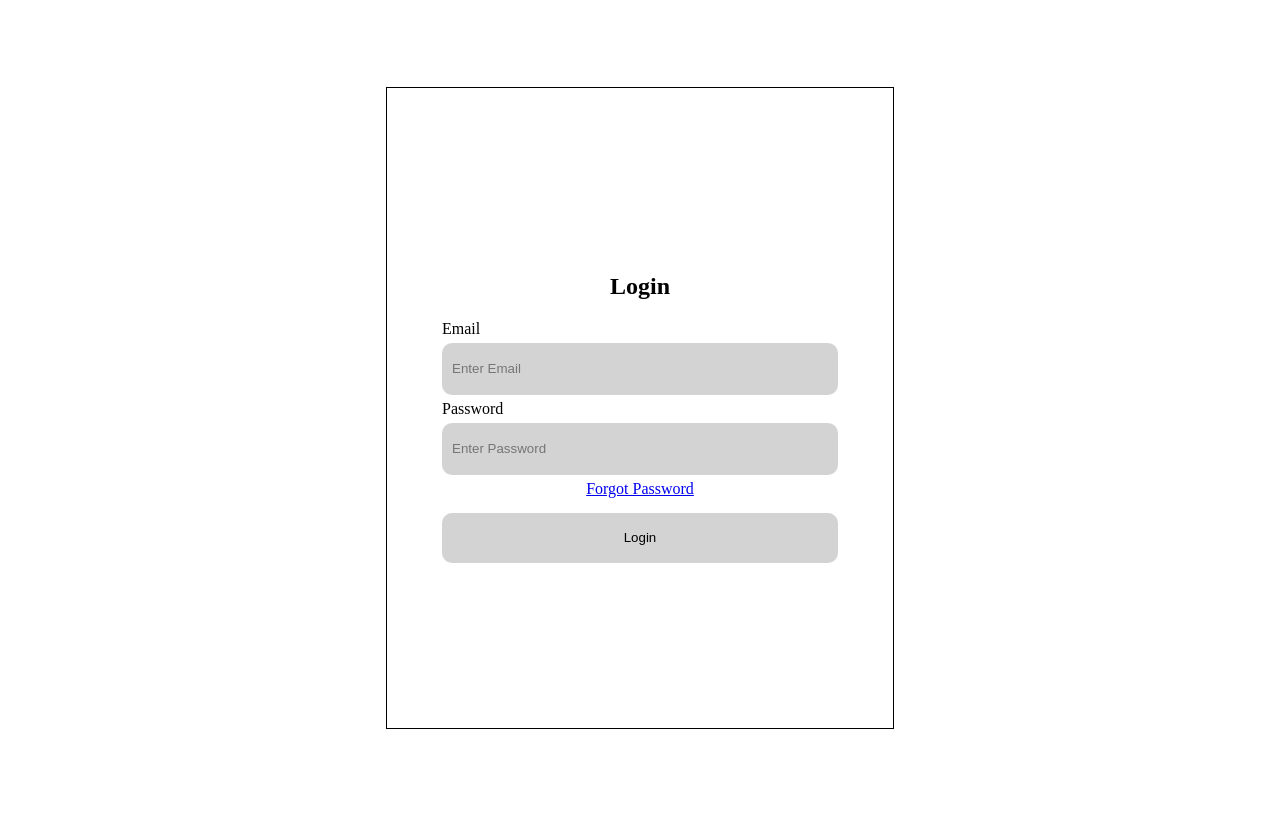
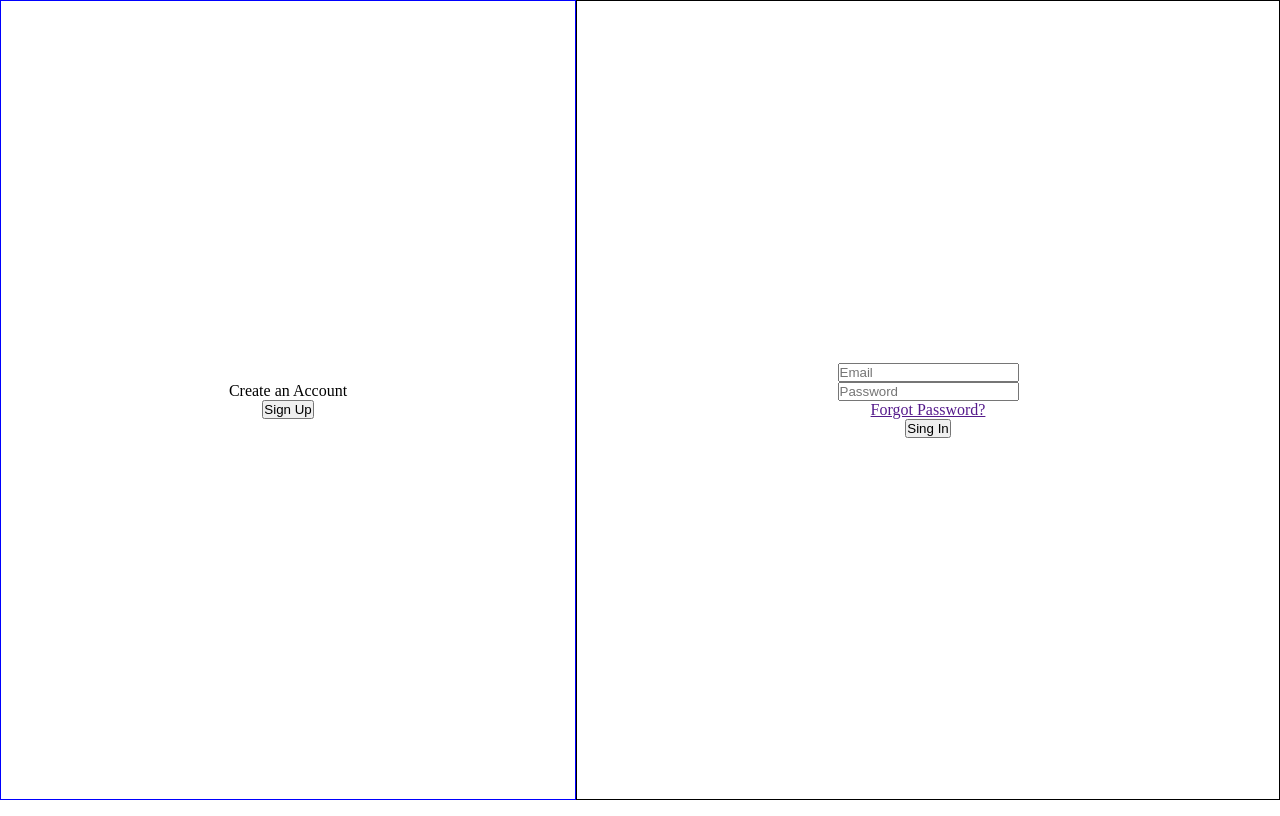
Before and after one commit to ciegodontreras/LoginPagePractice, a plain HTML site: page index.html in a window 1280 px wide. Drawn offline with Linux system fonts and the light colour scheme.

Commit message:
created the layout of the signin/signup page, still need to add styling and functionality

```diff
--- a/index.html
+++ b/index.html
@@ -8,24 +8,31 @@
     <title>Document</title>
 </head>
 <body>
-    <div class="container">
-        <form action="" method="post" class="formContainer">
-            <h2>Login</h2>
-            <div class="emailContainer">
-                <label for="email">Email</label>
-                <input type="email" name="email" id="email" class="email" placeholder="Enter Email" required>
-            </div>
-            <div class="passwordContainer">
-                <label for="password">Password</label>
-                <input type="password" name="password" id="password" class="password" placeholder="Enter Password" required minlength="8">
-            </div>
-            <div class="forgotPassword">
-                <a href="#" class="passwordLink">Forgot Password</a>
-            </div>
-            <div class="buttonContainer">
-                <button type="submit" id="submitBtn" class="submitBtn">Login</button>
-            </div>
+    <div class="panelOne">
+        <form action="" method="post" class="signInForm">
+            <input type="email" name="emailSI" id="emailSI" placeholder="Email">
+            <input type="password" name="passwordSI" id="passwordSI" placeholder="Password">
+            <a href="">Forgot Password?</a>
+            <button type="submit">Sing In</button>
         </form>
+        <form action="" method="post" class="signUpForm">
+            <input type="text" name="firstName" id="firstName" class="firstName" placeholder="First Name">
+            <input type="text" name="lastName" id="lastName" class="lastName" placeholder="Last Name">
+            <input type="email" name="email" id="email" class="email" placeholder="Email">
+            <input type="password" name="password" id="password" class="password" placeholder="Password">
+            <input type="password" name="passwordVerification" id="passwordVerification" class="passwordVerification" placeholder="Verify Password">
+            <button type="submit">Sing Up</button>
+        </form>
+    </div>
+    <div class="panelTwo">
+        <div class="signUpButtonContainer">
+            <p>Create an Account</p>
+            <button type="button">Sign Up</button>
+        </div>
+        <div class="signInButtonContainer">
+            <p>Welcome Back</p>
+            <button type="button">Sign In</button>
+        </div>
     </div>
 </body>
 </html>
--- a/style.css
+++ b/style.css
@@ -1,49 +1,61 @@
-.container {
+* {
+    margin: 0;
+    padding: 0;
+    box-sizing: border-box;
+}
+
+.panelOne {
+    position: absolute;
+    right: 0;
+    width: 55vw;
+    height: 100vh;
+    border: solid 1px black;
+}
+
+.signInForm {
+    display: flex;
+    flex-direction: column;
+    position: absolute;
+    width: 100%;
+    height: 100%;
+    justify-content: center;
+    align-items: center;
+}
+
+.signUpForm {
+    display: none;
+    flex-direction: column;
+    position: absolute;
+    width: 100%;
+    height: 100%;
+    justify-content: center;
+    align-items: center;
+}
+
+.panelTwo {
+    left: 0;
+    position: absolute;
+    border: solid 1px blue;
+    width: 45vw;
+    height: 100vh;
+}
+
+.signUpButtonContainer{
     display: flex;
     flex-direction: column;
     justify-content: center;
     align-items: center;
-    height: 100vh;
+    position: absolute;
+    width: 100%;
+    height: 100%;
 }
 
-.formContainer {
-    display: flex;
+.signInButtonContainer {
+    display: none;
     flex-direction: column;
+    justify-content: center;
     align-items: center;
-    justify-content: center;
-    border: solid 1px #000;
-    width: 40%;
-    height: 80%;
+    position: absolute;
+    width: 100%;
+    height: 100%;
 }
-
-label {
-    display: block;
-}
-
-input {
-    border: none;
-    background-color: lightgrey;
-    height: 50px;
-    width: 30vw;
-    border-radius: 10px;
-    margin: 5px 0;
-    padding-left: 10px;
-}
-
-input:focus {
-    outline: none;
-}
-
-.submitBtn {
-    margin-top: 15px;
-    height: 50px;
-    width: 31vw;
-    border-radius: 10px;
-    border: none;
-    background-color: lightgray;
-    cursor: pointer;
-}
-
-.submitBtn:active {
-    border: solid 1px #000;
-}
```
Also changed, not shown: icons/mail_24dp_E3E3E3_FILL0_wght400_GRAD0_opsz24.svg (added), 1 other file.
